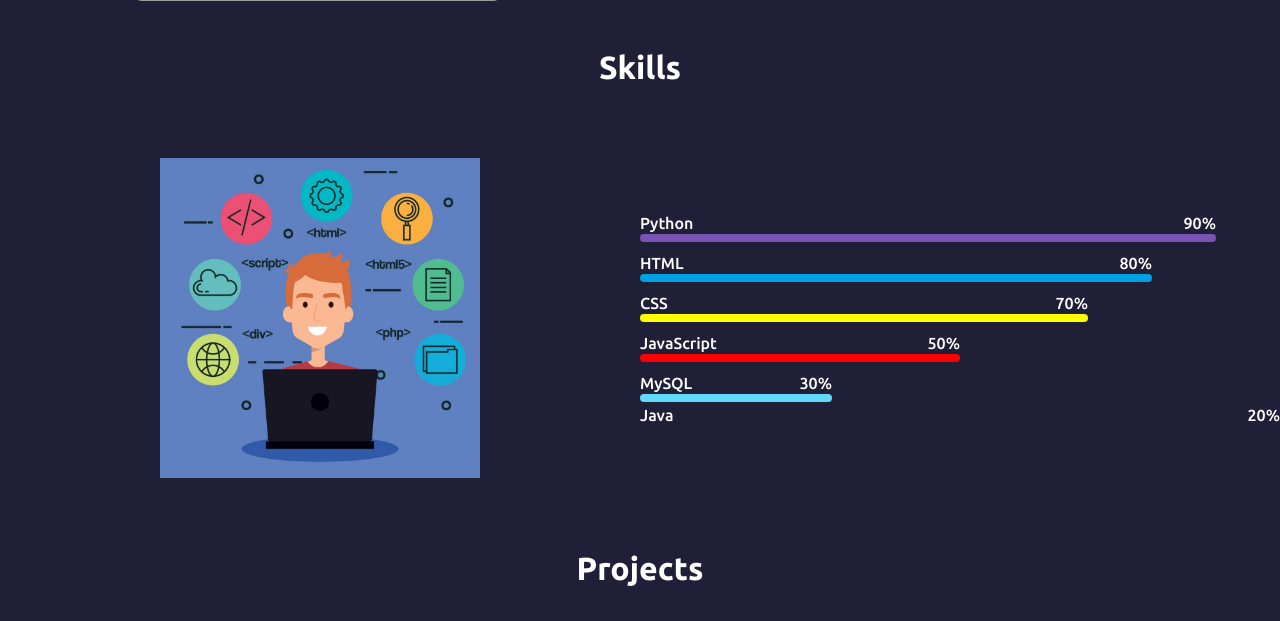
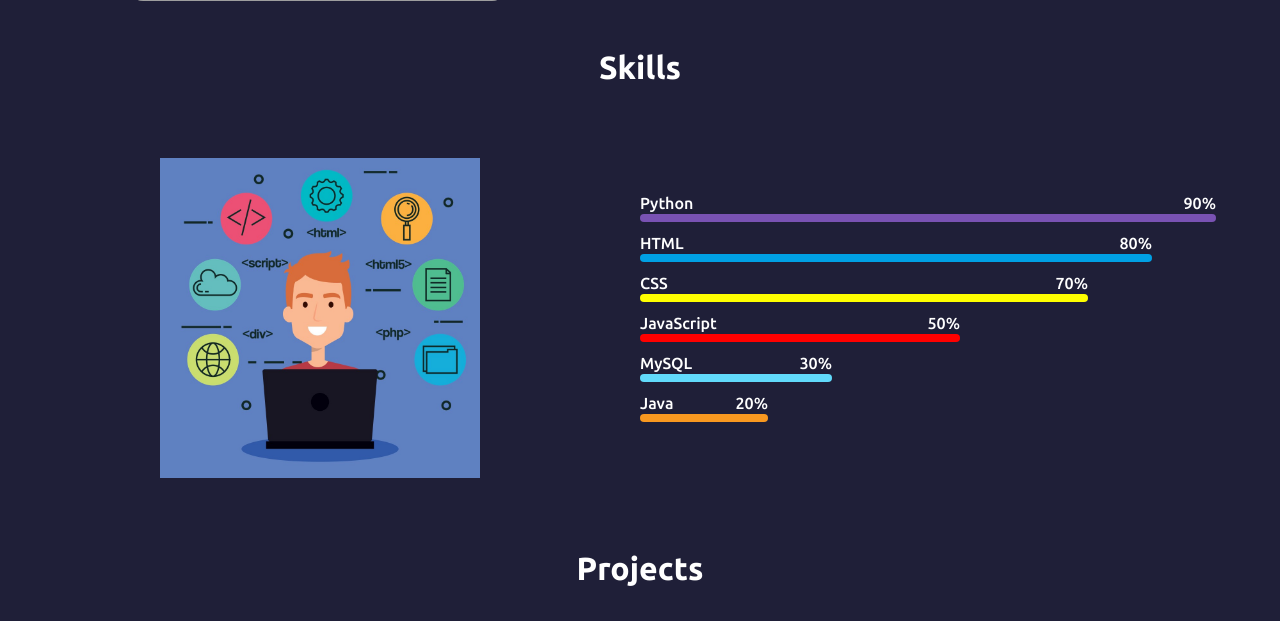
Before and after one commit to FaisalAhmed21/My-Portfolio, a Django app: page / in a window 1280 px wide. Shown: the part 1454-2075 px from the top of the page. Run offline with Django 3.2, Linux system fonts and the light colour scheme; some libraries are stand-ins or nearby versions; grey boxes are pictures that could not be loaded.

Commit message:
Update style.css

```diff
--- a/portfolio/static/css/style.css
+++ b/portfolio/static/css/style.css
@@ -188,6 +188,15 @@ h4 {
     width: 30%;
     height: .5rem;
     background-color: #61dafb;
+    margin: 1rem 0;
+    border-radius: 12px;
+
+
+}
+.java {
+    width: 20%;
+    height: 0.5rem;
+    background-color: #f89820;
     margin: 1rem 0;
     border-radius: 12px;
 }
```
